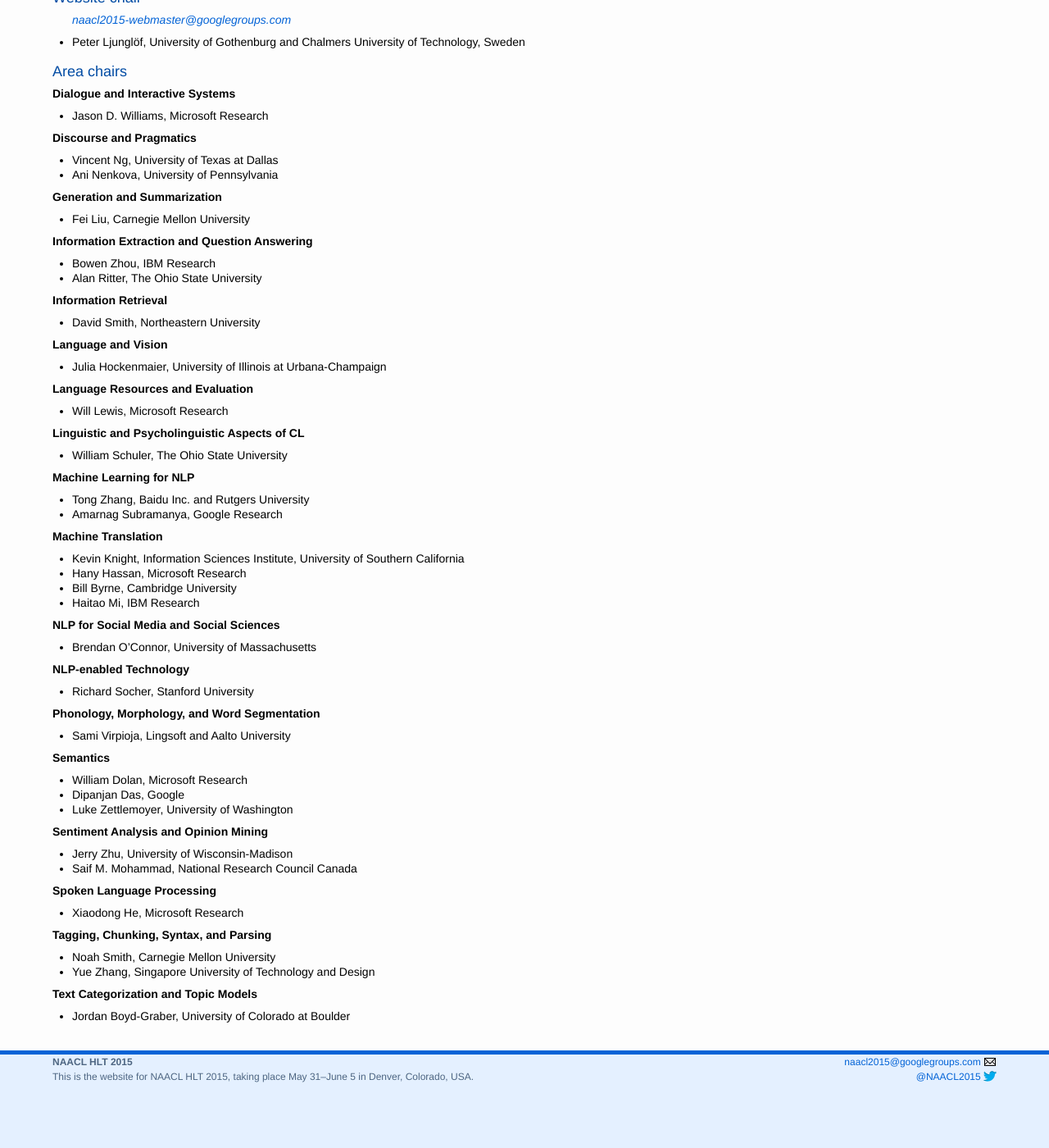
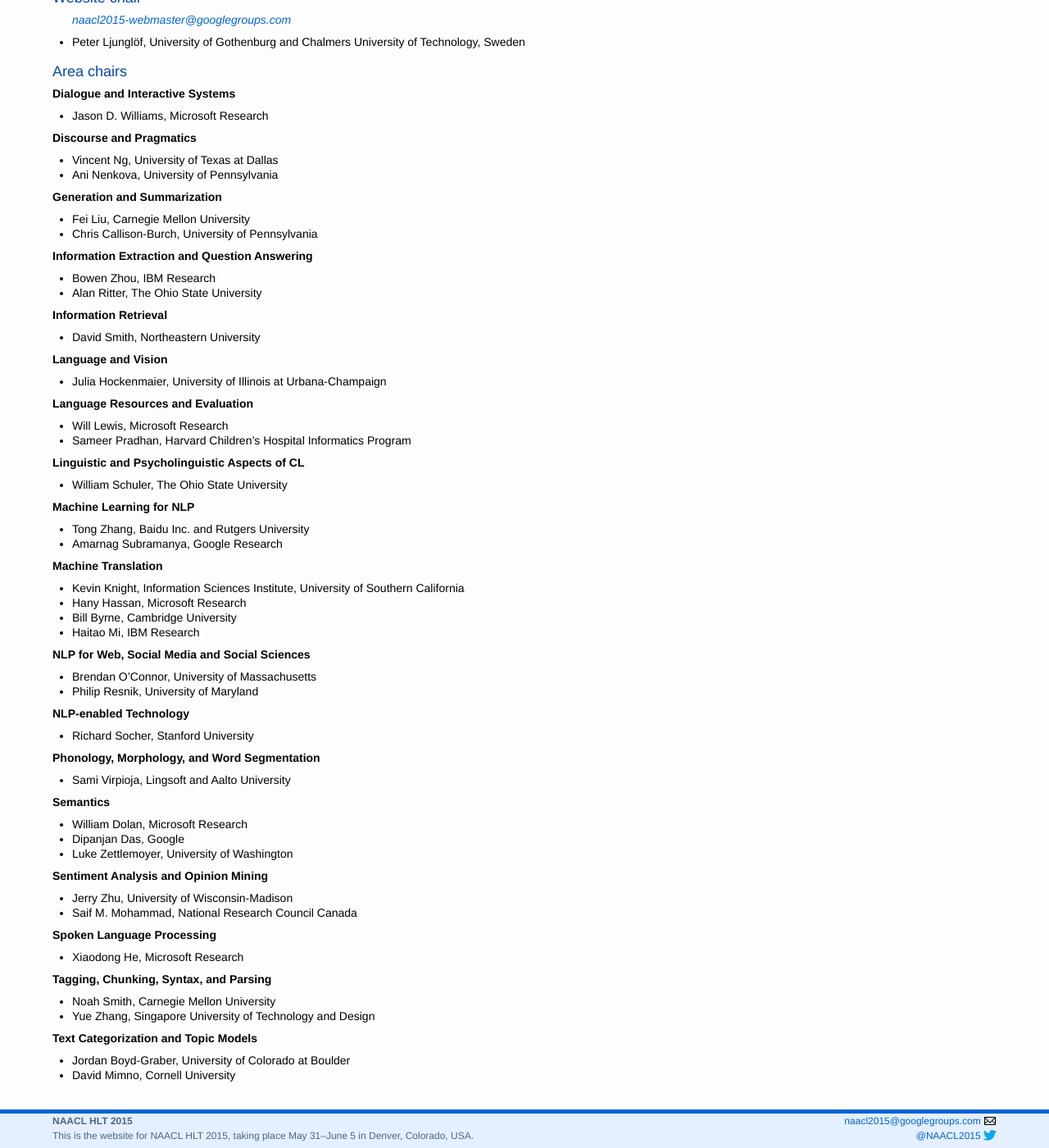
Before and after one commit to naacl-org/naacl-hlt-2015, a Jekyll site: the page built from people.md, in a window 1280 px wide and 1400 px high, scrolled down 1175 px. Shown: the whole window at 82% size. Built offline with Jekyll 4.4.1, drawn with Linux system fonts in a browser that asks for light colours; before the commit the page ends 2503 px from its top, so only the background shows below that.

Commit message:
New area chairs

```diff
--- a/people.md
+++ b/people.md
@@ -89,6 +89,8 @@
 ### Generation and Summarization
 
 - Fei Liu, Carnegie Mellon University
+- Chris Callison-Burch, University of Pennsylvania
+
 
 ### Information Extraction and Question Answering
 
@@ -106,6 +108,8 @@
 ### Language Resources and Evaluation
 
 - Will Lewis, Microsoft Research
+- Sameer Pradhan, Harvard Children's Hospital Informatics Program
+
 
 ### Linguistic and Psycholinguistic Aspects of CL
 
@@ -123,9 +127,10 @@
 - Bill Byrne, Cambridge University
 - Haitao Mi, IBM Research
 
-### NLP for Social Media and Social Sciences
+### NLP for Web, Social Media and Social Sciences
 
 - Brendan O'Connor, University of Massachusetts
+- Philip Resnik, University of Maryland
 
 ### NLP-enabled Technology
 
@@ -158,3 +163,4 @@
 ### Text Categorization and Topic Models
 
 - Jordan Boyd-Graber, University of Colorado at Boulder
+- David Mimno, Cornell University
```
